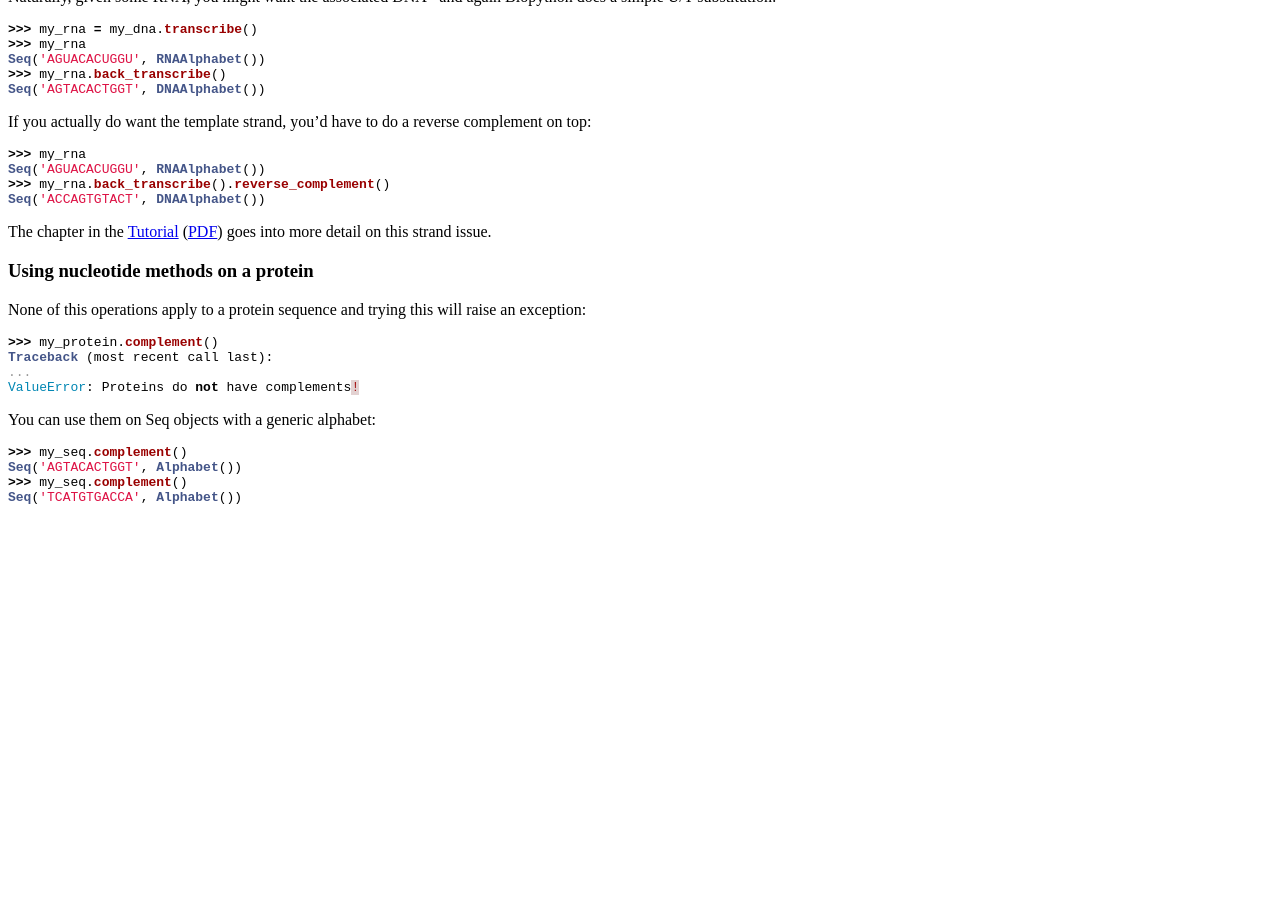
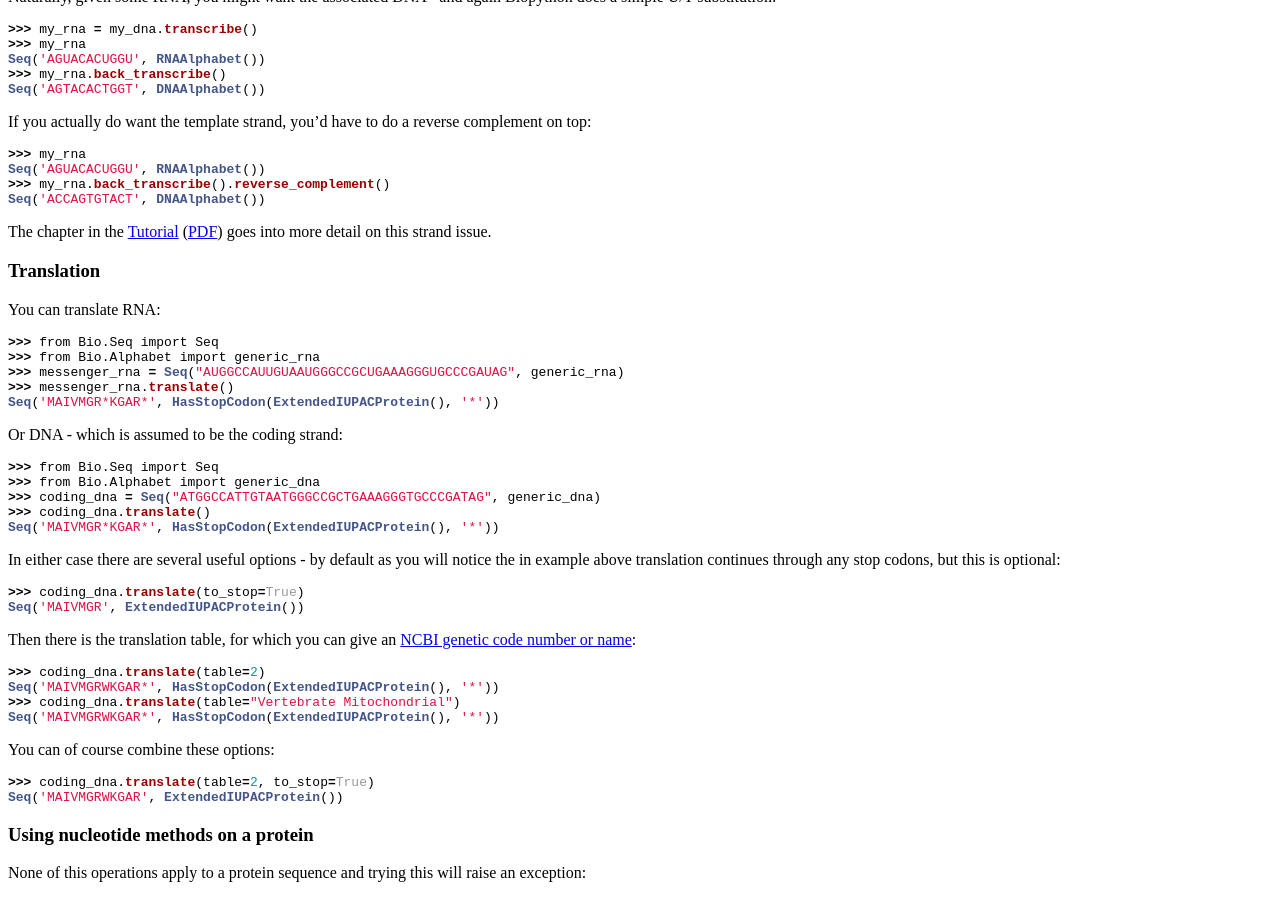
Before and after one commit to biopython/biopython.github.io, a Jekyll site: the page built from wiki/Seq.md, in a window 1280 px wide and 900 px high, scrolled down 1250 px. Built offline with Jekyll 4.4.1, drawn with Linux system fonts in a browser that asks for light colours; before the commit the page ends 1768 px from its top, so only the background shows below that.

Commit message:
/* Nucleotide methods */ Translation

````diff
--- a/wiki/Seq.md
+++ b/wiki/Seq.md
@@ -130,6 +130,55 @@ The chapter in the
 ([PDF](http://biopython.org/DIST/docs/tutorial/Tutorial.pdf)) goes into
 more detail on this strand issue.
 
+### Translation
+
+You can translate RNA:
+
+``` python
+>>> from Bio.Seq import Seq
+>>> from Bio.Alphabet import generic_rna
+>>> messenger_rna = Seq("AUGGCCAUUGUAAUGGGCCGCUGAAAGGGUGCCCGAUAG", generic_rna)
+>>> messenger_rna.translate()
+Seq('MAIVMGR*KGAR*', HasStopCodon(ExtendedIUPACProtein(), '*'))
+```
+
+Or DNA - which is assumed to be the coding strand:
+
+``` python
+>>> from Bio.Seq import Seq
+>>> from Bio.Alphabet import generic_dna
+>>> coding_dna = Seq("ATGGCCATTGTAATGGGCCGCTGAAAGGGTGCCCGATAG", generic_dna)
+>>> coding_dna.translate()
+Seq('MAIVMGR*KGAR*', HasStopCodon(ExtendedIUPACProtein(), '*'))
+```
+
+In either case there are several useful options - by default as you will
+notice the in example above translation continues through any stop
+codons, but this is optional:
+
+``` python
+>>> coding_dna.translate(to_stop=True)
+Seq('MAIVMGR', ExtendedIUPACProtein())
+```
+
+Then there is the translation table, for which you can give an [NCBI
+genetic code number or
+name](http://www.ncbi.nlm.nih.gov/Taxonomy/Utils/wprintgc.cgi):
+
+``` python
+>>> coding_dna.translate(table=2)
+Seq('MAIVMGRWKGAR*', HasStopCodon(ExtendedIUPACProtein(), '*'))
+>>> coding_dna.translate(table="Vertebrate Mitochondrial")
+Seq('MAIVMGRWKGAR*', HasStopCodon(ExtendedIUPACProtein(), '*'))
+```
+
+You can of course combine these options:
+
+``` python
+>>> coding_dna.translate(table=2, to_stop=True)
+Seq('MAIVMGRWKGAR', ExtendedIUPACProtein())
+```
+
 ### Using nucleotide methods on a protein
 
 None of this operations apply to a protein sequence and trying this will
````
Also changed, not shown: 1 other file.
